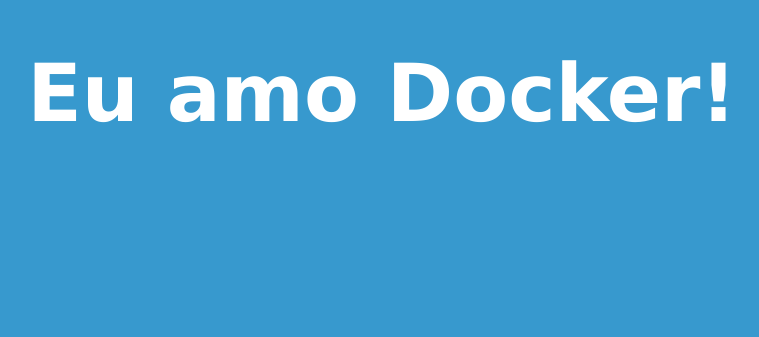
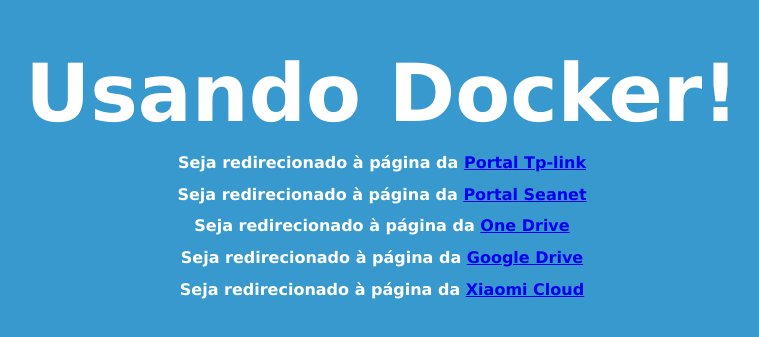
Before and after one commit to douglasdalves/docker-teste, a website: page index.html in a window 1280 px wide. Shown: the part 209-546 px from the top of the page, without its empty margins (258-1017 px from the left). Drawn offline with Linux system fonts and the light colour scheme.

Commit message:
Upgrade para urls

```diff
--- a/index.html
+++ b/index.html
@@ -7,6 +7,17 @@
     <link rel="stylesheet" href="main.css">
 </head>
 <body>
-    <h1>Eu amo Docker!</h1>
+    <h1>Usando Docker!</h1>
+
+    <h3>Seja redirecionado à página da
+        <a href="http://192.168.8.1/webpages/login.html" target="_blank">Portal Tp-link</a></h3>
+    <h3>Seja redirecionado à página da
+        <a href="http://186.251.248.13/soucliente/minha_conta" target="_blank">Portal Seanet</a></h3>
+    <h3>Seja redirecionado à página da
+        <a href="https://onedrive.live.com/?id=root&cid=2AA613F4124AF5AF" target="_blank">One Drive</a></h3>
+    <h3>Seja redirecionado à página da
+        <a href="https://drive.google.com/drive/my-drive" target="_blank">Google Drive</a></h3>
+    <h3>Seja redirecionado à página da
+        <a href="https://us.i.mi.com/?_locale=pt_BR#/" target="_blank">Xiaomi Cloud</a></h3>
 </body>
 </html>
```
